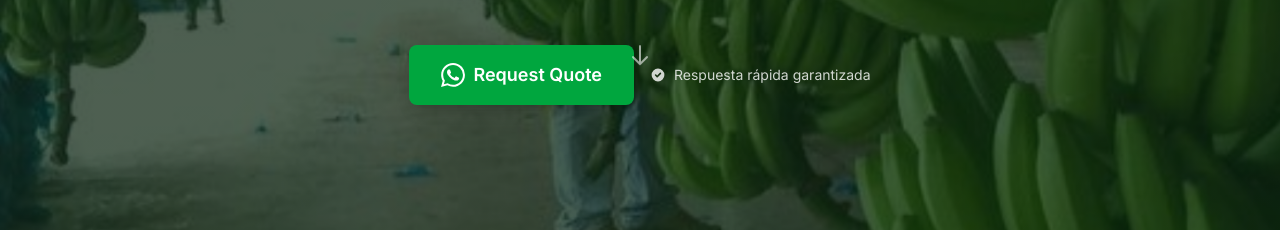
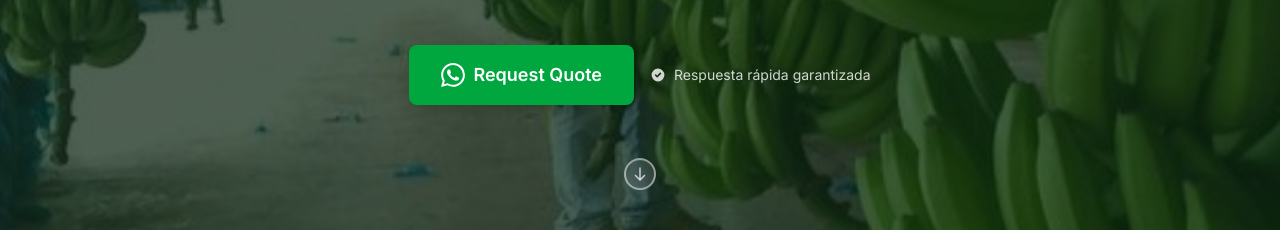
Before and after one commit to josediazchar/americanfarmer, an Astro site: page / in a window 1280 px wide. Shown: the part 634-882 px from the top of the page. Built offline with nearby package versions, Linux system fonts and the light colour scheme; Astro itself is replaced by a stand-in of ours.

Commit message:
fix: Corregir posición y funcionalidad de la flecha animada en Hero - Mover flecha fuera del contenedor de contenido para posicionamiento correcto - Convertir en botón clickeable con scroll suave - Mejorar diseño visual con círculo y backdrop-blur - Agregar efectos hover y transiciones - Mantener animación bounce original

```diff
--- a/src/components/Hero.tsx
+++ b/src/components/Hero.tsx
@@ -9,6 +9,13 @@ const Hero = () => {
     : "Estoy interesado en frutas colombianas.";
 
   const whatsappUrl = `https://wa.me/573226256101?text=${encodeURIComponent(whatsappMessage)}`;
+
+  const handleScrollDown = () => {
+    window.scrollTo({
+      top: window.innerHeight,
+      behavior: 'smooth'
+    });
+  };
 
   return (
     <section className="relative min-h-screen flex items-center justify-center overflow-hidden">
@@ -79,14 +86,22 @@ const Hero = () => {
             </div>
           </div>
         </div>
+      </div>
 
-        {/* Scroll Indicator */}
-        <div className="absolute bottom-8 left-1/2 transform -translate-x-1/2 text-white/60 animate-bounce">
-          <svg className="w-6 h-6" fill="none" stroke="currentColor" viewBox="0 0 24 24">
-            <path strokeLinecap="round" strokeLinejoin="round" strokeWidth={2} d="M19 14l-7 7m0 0l-7-7m7 7V3" />
-          </svg>
+      {/* Scroll Indicator - Positioned relative to the section */}
+      <button
+        onClick={handleScrollDown}
+        className="absolute bottom-8 left-1/2 transform -translate-x-1/2 text-white/80 z-20 group cursor-pointer hover:text-white transition-colors duration-200"
+        aria-label="Scroll down"
+      >
+        <div className="flex flex-col items-center animate-bounce group-hover:animate-pulse">
+          <div className="w-8 h-8 rounded-full border-2 border-white/50 flex items-center justify-center bg-white/10 backdrop-blur-sm group-hover:border-white/80 group-hover:bg-white/20 transition-all duration-200">
+            <svg className="w-4 h-4" fill="none" stroke="currentColor" viewBox="0 0 24 24">
+              <path strokeLinecap="round" strokeLinejoin="round" strokeWidth={2} d="M19 14l-7 7m0 0l-7-7m7 7V3" />
+            </svg>
+          </div>
         </div>
-      </div>
+      </button>
     </section>
   );
 };
```
